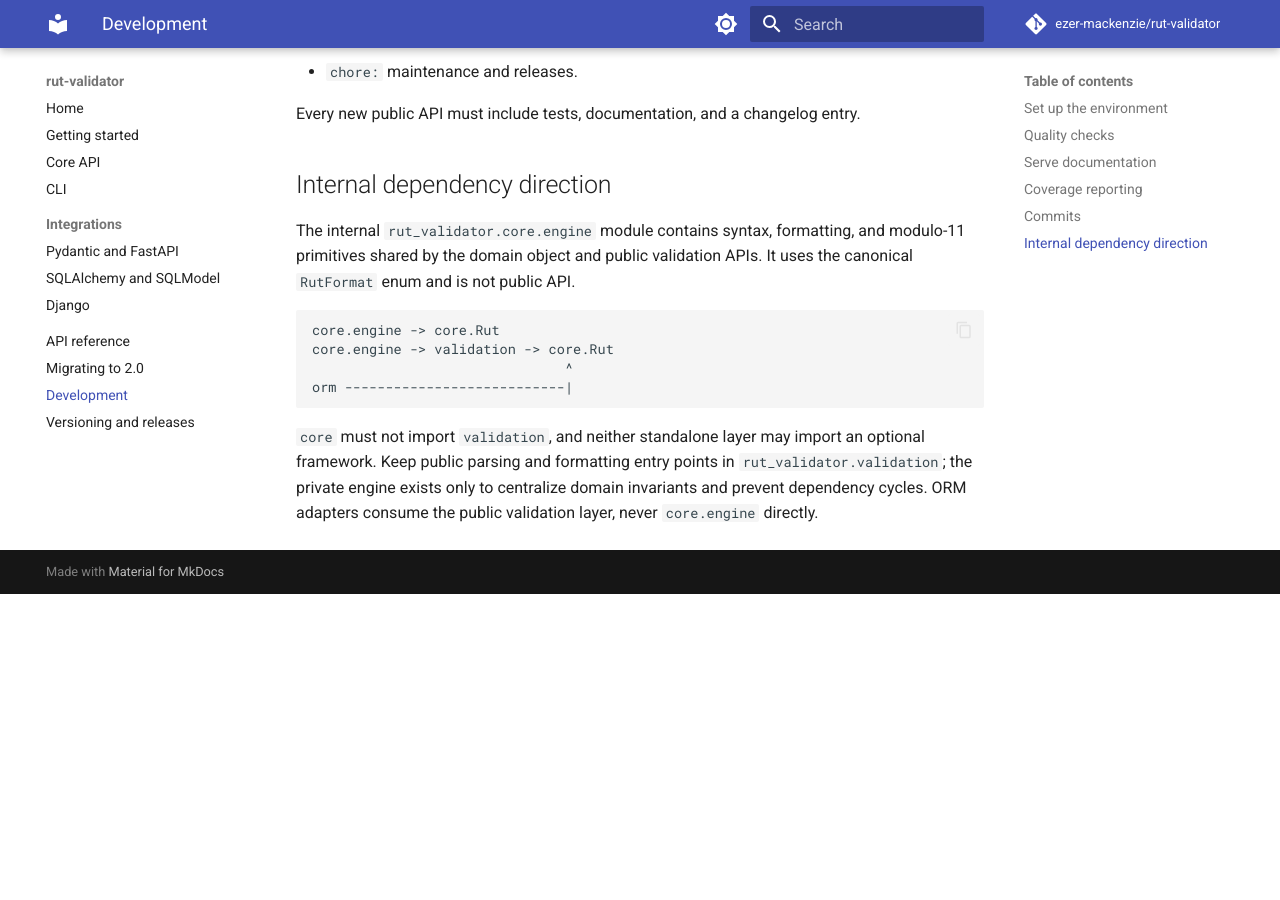
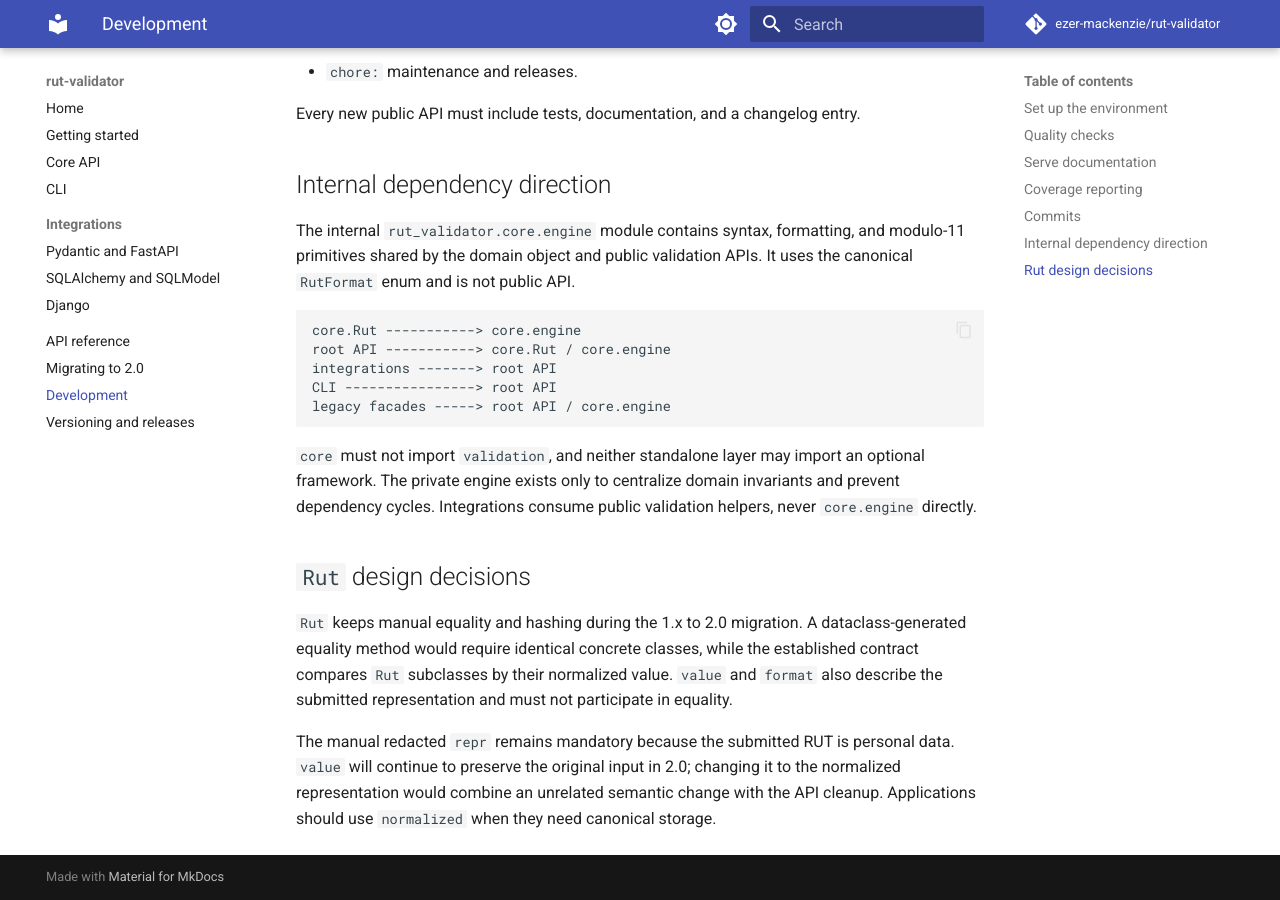
Before and after one commit to ezer-mackenzie/rut-validator, an MkDocs documentation site: the page built from docs/development.md, in a window 1280 px wide and 900 px high, scrolled down 1142 px. Built offline with MkDocs 1.6.1 and Material for MkDocs 9.7.7, drawn with Linux system fonts in a browser that asks for light colours; comment, search, counter and statistics services are not loaded; before the commit the page ends 1736 px from its top, so only the background shows below that.

Commit message:
docs: record Rut value object decisions
Co-authored-by: Codex <noreply@openai.com>

````diff
--- a/docs/development.md
+++ b/docs/development.md
@@ -56,14 +56,28 @@ and modulo-11 primitives shared by the domain object and public validation
 APIs. It uses the canonical `RutFormat` enum and is not public API.
 
 ```text
-core.engine -> core.Rut
-core.engine -> validation -> core.Rut
-                               ^
-orm ---------------------------|
+core.Rut -----------> core.engine
+root API -----------> core.Rut / core.engine
+integrations -------> root API
+CLI ----------------> root API
+legacy facades -----> root API / core.engine
 ```
 
 `core` must not import `validation`, and neither standalone layer may import an
-optional framework. Keep public parsing and formatting entry points in
-`rut_validator.validation`; the private engine exists only to centralize domain
-invariants and prevent dependency cycles. ORM adapters consume the public
-validation layer, never `core.engine` directly.
+optional framework. The private engine exists only to centralize domain
+invariants and prevent dependency cycles. Integrations consume public validation
+helpers, never `core.engine` directly.
+
+## `Rut` design decisions
+
+`Rut` keeps manual equality and hashing during the 1.x to 2.0 migration. A
+dataclass-generated equality method would require identical concrete classes,
+while the established contract compares `Rut` subclasses by their normalized
+value. `value` and `format` also describe the submitted representation and must
+not participate in equality.
+
+The manual redacted `repr` remains mandatory because the submitted RUT is
+personal data. `value` will continue to preserve the original input in 2.0;
+changing it to the normalized representation would combine an unrelated
+semantic change with the API cleanup. Applications should use `normalized` when
+they need canonical storage.
````
